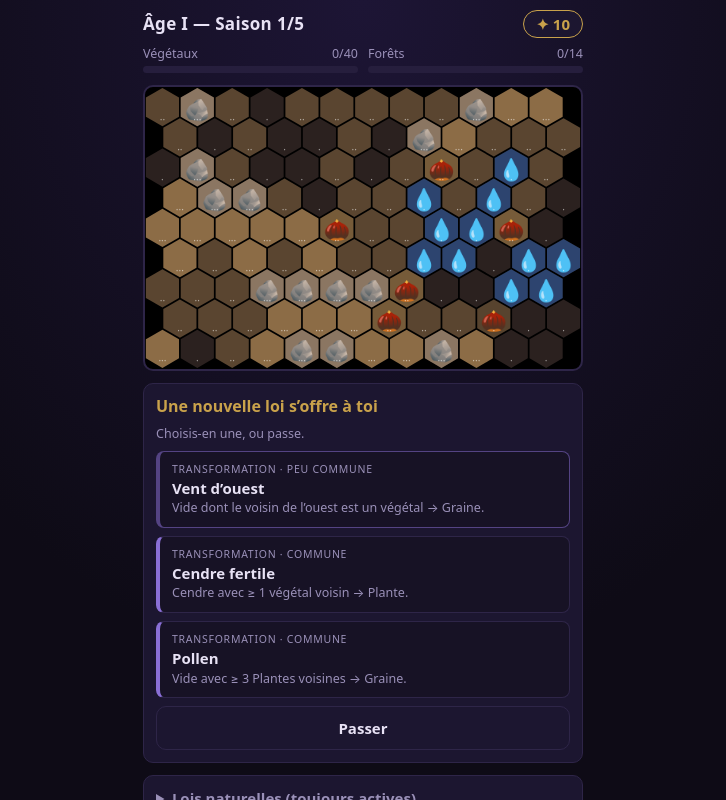
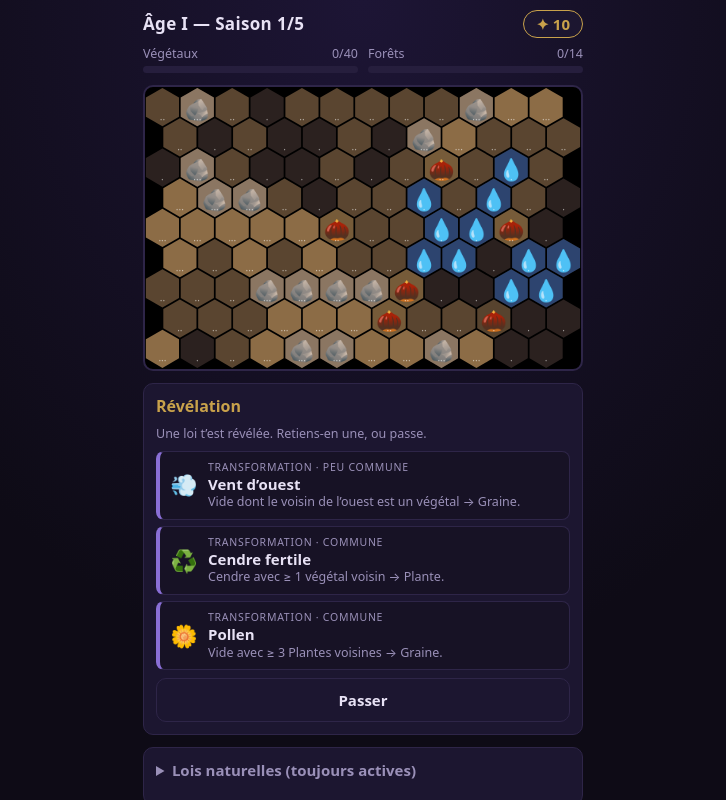
Before and after one commit to GeoffreyFavier/ecosystemia, a Preact app: page / in a window 1280 px wide. Shown: the top 800 px of the page, without its empty margins (277-1003 px from the left). Built offline with nearby package versions, Linux system fonts and the light colour scheme.

Commit message:
feat(ui): Révélation replaces draft; laws shown as a sober list with icons
Co-Authored-By: Claude Sonnet 5.5 <noreply@anthropic.com>
Claude-Session: https://claude.ai/code/session_01Qn8sKtmugYuE4V9TUSEVrn

```diff
--- a/src/data/naturalLaws.ts
+++ b/src/data/naturalLaws.ts
@@ -7,6 +7,7 @@ import type { NaturalLaw } from '../engine/types.ts';
 export const NATURAL_CATASTROPHES: readonly NaturalLaw[] = [
   {
     id: 'burnout',
+    icon: '🔥',
     name: 'Combustion',
     description: 'Un Feu devient Cendre.',
     category: 'catastrophe',
@@ -14,6 +15,7 @@ export const NATURAL_CATASTROPHES: readonly NaturalLaw[] = [
   },
   {
     id: 'spread',
+    icon: '🌋',
     name: 'Embrasement',
     description: 'Un végétal avec au moins 1 Feu voisin (ortho) prend feu.',
     category: 'catastrophe',
@@ -28,6 +30,7 @@ export const NATURAL_CATASTROPHES: readonly NaturalLaw[] = [
 export const NATURAL_WEAR: readonly NaturalLaw[] = [
   {
     id: 'wither',
+    icon: '🥀',
     name: 'Flétrissement',
     description: 'Une Graine d’âge 4 ou plus redevient Vide.',
     category: 'wear',
@@ -35,6 +38,7 @@ export const NATURAL_WEAR: readonly NaturalLaw[] = [
   },
   {
     id: 'settle',
+    icon: '🌫️',
     name: 'Tassement',
     description: 'Une Cendre d’âge 6 ou plus redevient Vide.',
     category: 'wear',
--- a/src/engine/types.ts
+++ b/src/engine/types.ts
@@ -40,6 +40,8 @@ export type Rarity = 'common' | 'uncommon' | 'rare';
 
 interface LawBase {
   id: string;
+  /** Emoji shown next to the law name. */
+  icon: string;
   name: string;
   /** One-line description shown in the UI. */
   description: string;
--- a/src/ui/DraftPanel.tsx
+++ b/src/ui/DraftPanel.tsx
@@ -1,8 +1,9 @@
 import { useState } from 'preact/hooks';
 import { GRIMOIRE_SLOTS } from '../data/constants.ts';
 import { LAW_BY_ID } from '../data/laws.ts';
-import { kindLabel, RARITY_LABEL } from './names.ts';
 import { Grimoire } from './Grimoire.tsx';
+import { LawRow } from './LawRow.tsx';
+import { RARITY_LABEL } from './names.ts';
 
 interface Props {
   offer: string[];
@@ -11,45 +12,36 @@ interface Props {
   onSkip: () => void;
 }
 
+/** "Révélation": choose 1 law out of 3, or pass. */
 export function DraftPanel({ offer, grimoire, onTake, onSkip }: Props) {
   const [choice, setChoice] = useState<string | null>(null);
   const full = grimoire.length >= GRIMOIRE_SLOTS;
 
   if (choice) {
     return (
-      <>
-        <section class="panel">
+      <section class="panel revelation">
         <h2>Remplacer quelle loi ?</h2>
         <p class="hint">
           Le grimoire est plein. <strong>{LAW_BY_ID[choice]!.name}</strong> prendra la place de la loi choisie.
         </p>
+        <Grimoire laws={grimoire} editable={false} onMove={() => {}} onRemove={() => {}} onReplace={(i) => onTake(choice, i)} bare />
         <button class="btn ghost small" onClick={() => setChoice(null)}>
           ← Retour
         </button>
       </section>
-        <Grimoire laws={grimoire} editable={false} onMove={() => {}} onRemove={() => {}} onReplace={(i) => onTake(choice, i)} />
-      </>
     );
   }
 
   return (
-    <section class="panel draft">
-      <h2>Une nouvelle loi s’offre à toi</h2>
-      <p class="hint">Choisis-en une, ou passe.</p>
-      <div class="cards">
+    <section class="panel revelation">
+      <h2>Révélation</h2>
+      <p class="hint">Une loi t’est révélée. Retiens-en une, ou passe.</p>
+      <ul class="grimoire">
         {offer.map((id) => {
           const law = LAW_BY_ID[id]!;
-          return (
-            <button key={id} class={`card rarity-${law.rarity} kind-${law.kind}`} onClick={() => (full ? setChoice(id) : onTake(id))}>
-              <span class="law-kind">
-                {kindLabel(law.kind)} · {RARITY_LABEL[law.rarity]}
-              </span>
-              <strong>{law.name}</strong>
-              <span class="law-desc">{law.description}</span>
-            </button>
-          );
+          return <LawRow key={id} law={law} caption={RARITY_LABEL[law.rarity]} onClick={() => (full ? setChoice(id) : onTake(id))} />;
         })}
-      </div>
+      </ul>
       <button class="btn ghost" onClick={onSkip}>
         Passer
       </button>
--- a/src/ui/Grimoire.tsx
+++ b/src/ui/Grimoire.tsx
@@ -1,6 +1,6 @@
 import { GRIMOIRE_SLOTS } from '../data/constants.ts';
 import { LAW_BY_ID } from '../data/laws.ts';
-import { kindLabel } from './names.ts';
+import { LawRow } from './LawRow.tsx';
 
 interface Props {
   laws: string[];
@@ -9,34 +9,24 @@ interface Props {
   onRemove: (index: number) => void;
   /** When set, each row shows a "Remplacer" button instead of the edit controls. */
   onReplace?: (index: number) => void;
+  /** Render only the list (no panel frame / title). */
+  bare?: boolean;
 }
 
-export function Grimoire({ laws, editable, onMove, onRemove, onReplace }: Props) {
-  return (
-    <section class="panel">
-      <h2>
-        Grimoire <small>{laws.length}/{GRIMOIRE_SLOTS}</small>
-      </h2>
-      <p class="hint">L’ordre compte : à égalité, la loi du haut l’emporte.</p>
+export function Grimoire({ laws, editable, onMove, onRemove, onReplace, bare }: Props) {
+  const list = (
       <ol class="grimoire">
         {laws.map((id, i) => {
           const law = LAW_BY_ID[id]!;
           return (
-            <li key={id} class={`law kind-${law.kind}`}>
-              <div class="law-main">
-                <span class="law-kind">{kindLabel(law.kind)}</span>
-                <strong>{law.name}</strong>
-                <span class="law-desc">{law.description}</span>
-              </div>
+            <LawRow key={id} law={law}>
               {onReplace ? (
-                <div class="law-actions">
                 <button class="btn small" onClick={() => onReplace(i)}>
                   Remplacer
                 </button>
-                </div>
               ) : (
                 editable && (
-                  <div class="law-actions">
+                  <>
                     <button class="icon" aria-label="Monter" disabled={i === 0} onClick={() => onMove(i, -1)}>
                       ↑
                     </button>
@@ -46,18 +36,28 @@ export function Grimoire({ laws, editable, onMove, onRemove, onReplace }: Props)
                     <button class="icon danger" aria-label="Retirer" onClick={() => onRemove(i)}>
                       ✕
                     </button>
-                  </div>
+                  </>
                 )
               )}
-            </li>
+            </LawRow>
           );
         })}
-        {Array.from({ length: GRIMOIRE_SLOTS - laws.length }, (_, i) => (
+        {!bare &&
+          Array.from({ length: GRIMOIRE_SLOTS - laws.length }, (_, i) => (
             <li key={`empty-${i}`} class="law empty">
               Emplacement libre
             </li>
           ))}
       </ol>
+  );
+  if (bare) return list;
+  return (
+    <section class="panel">
+      <h2>
+        Grimoire <small>{laws.length}/{GRIMOIRE_SLOTS}</small>
+      </h2>
+      <p class="hint">L’ordre compte : à égalité, la loi du haut l’emporte.</p>
+      {list}
     </section>
   );
 }
--- /dev/null
+++ b/src/ui/LawRow.tsx
@@ -0,0 +1,43 @@
+import type { ComponentChildren } from 'preact';
+import type { Law } from '../engine/index.ts';
+import { kindLabel } from './names.ts';
+
+interface Props {
+  law: Law;
+  /** Extra info in the small caption (e.g. rarity). */
+  caption?: string;
+  /** Controls on the right (buttons). */
+  children?: ComponentChildren;
+  onClick?: () => void;
+}
+
+/** Sober list row: icon, name, one-line effect. Used by the grimoire and the revelation. */
+export function LawRow({ law, caption, children, onClick }: Props) {
+  const body = (
+    <>
+      <span class="law-icon" aria-hidden="true">
+        {law.icon}
+      </span>
+      <span class="law-main">
+        <span class="law-kind">
+          {kindLabel(law.kind)}
+          {caption ? ` · ${caption}` : ''}
+        </span>
+        <strong>{law.name}</strong>
+        <span class="law-desc">{law.description}</span>
+      </span>
+    </>
+  );
+  return (
+    <li class={`law kind-${law.kind}`}>
+      {onClick ? (
+        <button class="law-pick" onClick={onClick}>
+          {body}
+        </button>
+      ) : (
+        body
+      )}
+      {children && <div class="law-actions">{children}</div>}
+    </li>
+  );
+}
--- a/src/ui/NaturalLaws.tsx
+++ b/src/ui/NaturalLaws.tsx
@@ -7,7 +7,7 @@ export function NaturalLaws() {
       <ul class="natural">
         {NATURAL_LAWS.map((l) => (
           <li key={l.id}>
-            <strong>{l.name}</strong> <span class="law-kind">{l.category === 'catastrophe' ? 'catastrophe' : 'usure'}</span>
+            <span aria-hidden="true">{l.icon}</span> <strong>{l.name}</strong> <span class="law-kind">{l.category === 'catastrophe' ? 'catastrophe' : 'usure'}</span>
             <div class="law-desc">{l.description}</div>
           </li>
         ))}
--- a/src/ui/styles.css
+++ b/src/ui/styles.css
@@ -348,16 +348,13 @@ details.panel summary {
   border-radius: 8px;
   padding: 6px 8px;
 }
-.law.kind-protection,
-.card.kind-protection {
+.law.kind-protection {
   border-left-color: #4aa3d6;
 }
-.law.kind-event,
-.card.kind-event {
+.law.kind-event {
   border-left-color: #d6764a;
 }
-.law.kind-essence,
-.card.kind-essence {
+.law.kind-essence {
   border-left-color: var(--accent);
 }
 .law.empty {
@@ -367,7 +364,14 @@ details.panel summary {
   justify-content: center;
   min-height: 40px;
 }
+.law-icon {
+  font-size: 22px;
+  width: 28px;
+  text-align: center;
+  flex-shrink: 0;
+}
 .law-main {
+  flex: 1;
   display: flex;
   flex-direction: column;
   min-width: 0;
@@ -396,31 +400,24 @@ details.panel summary {
   gap: 8px;
 }
 
-/* ---- Draft */
-.cards {
+/* ---- Revelation */
+.revelation .law {
+  padding: 0;
+}
+.law-pick {
+  all: unset;
+  box-sizing: border-box;
   display: flex;
-  flex-direction: column;
-  gap: 8px;
+  gap: 10px;
+  align-items: center;
+  width: 100%;
+  min-height: 56px;
+  padding: 8px 10px;
+  cursor: pointer;
+  color: var(--text);
 }
-.card {
-  text-align: left;
-  display: flex;
-  flex-direction: column;
-  gap: 2px;
-  background: var(--bg-2);
-  border: 1px solid var(--panel-border);
-  border-left: 4px solid var(--accent-2);
-  border-radius: 8px;
-  padding: 10px 12px;
-  min-height: 64px;
-  cursor: pointer;
-}
-.card.rarity-rare {
-  box-shadow: 0 0 12px #c9a24b44;
-  border-color: #c9a24b88;
-}
-.card.rarity-uncommon {
-  border-color: #8a6fd688;
+.law-pick:active {
+  background: #2a2145;
 }
 
 /* ---- Miracles */
```
Also changed, not shown: src/data/laws.ts (+16 -0 lines), 4 other files (tests, documents, lock files or other folders). Lines whose indentation alone changed are shown as unchanged.
